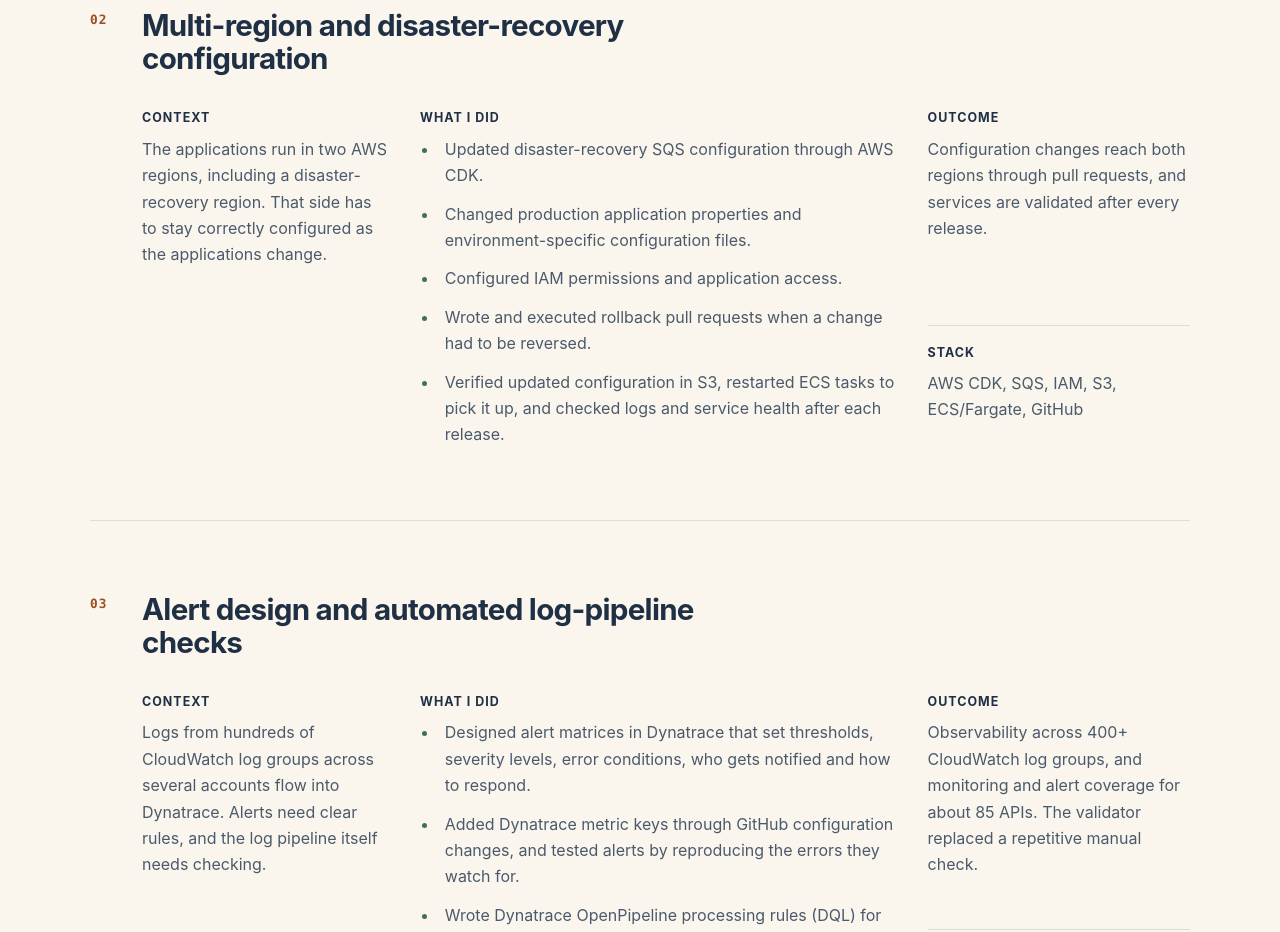
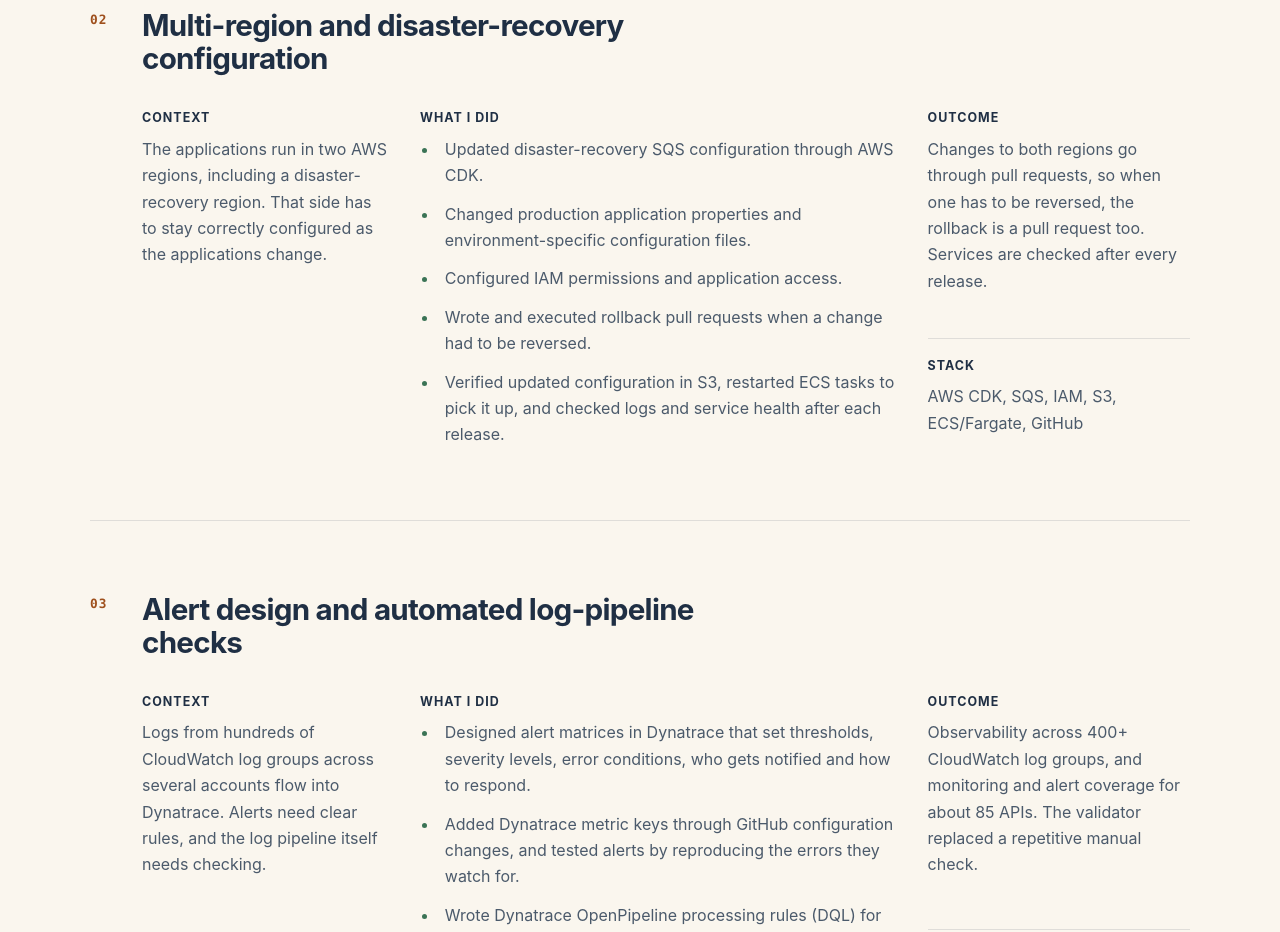
Before and after one commit to ramsrisaikotari/abhiram-portfolio, a React (Vite) app: page / in a window 1280 px wide. Shown: the part 3080-4012 px from the top of the page. Built offline with nearby package versions, Linux system fonts and the light colour scheme; a web font is replaced by a local one.

Commit message:
Iteration 111: clarify the multi-region case-study outcome

```diff
--- a/src/data/siteContent.ts
+++ b/src/data/siteContent.ts
@@ -78,7 +78,7 @@ export const selectedWork = {
         "Verified updated configuration in S3, restarted ECS tasks to pick it up, and checked logs and service health after each release.",
       ],
       outcome:
-        "Configuration changes reach both regions through pull requests, and services are validated after every release.",
+        "Changes to both regions go through pull requests, so when one has to be reversed, the rollback is a pull request too. Services are checked after every release.",
       stack: "AWS CDK, SQS, IAM, S3, ECS/Fargate, GitHub",
     },
     {
```
Also changed, not shown: 1 other file (tests, documents, lock files or other folders).
